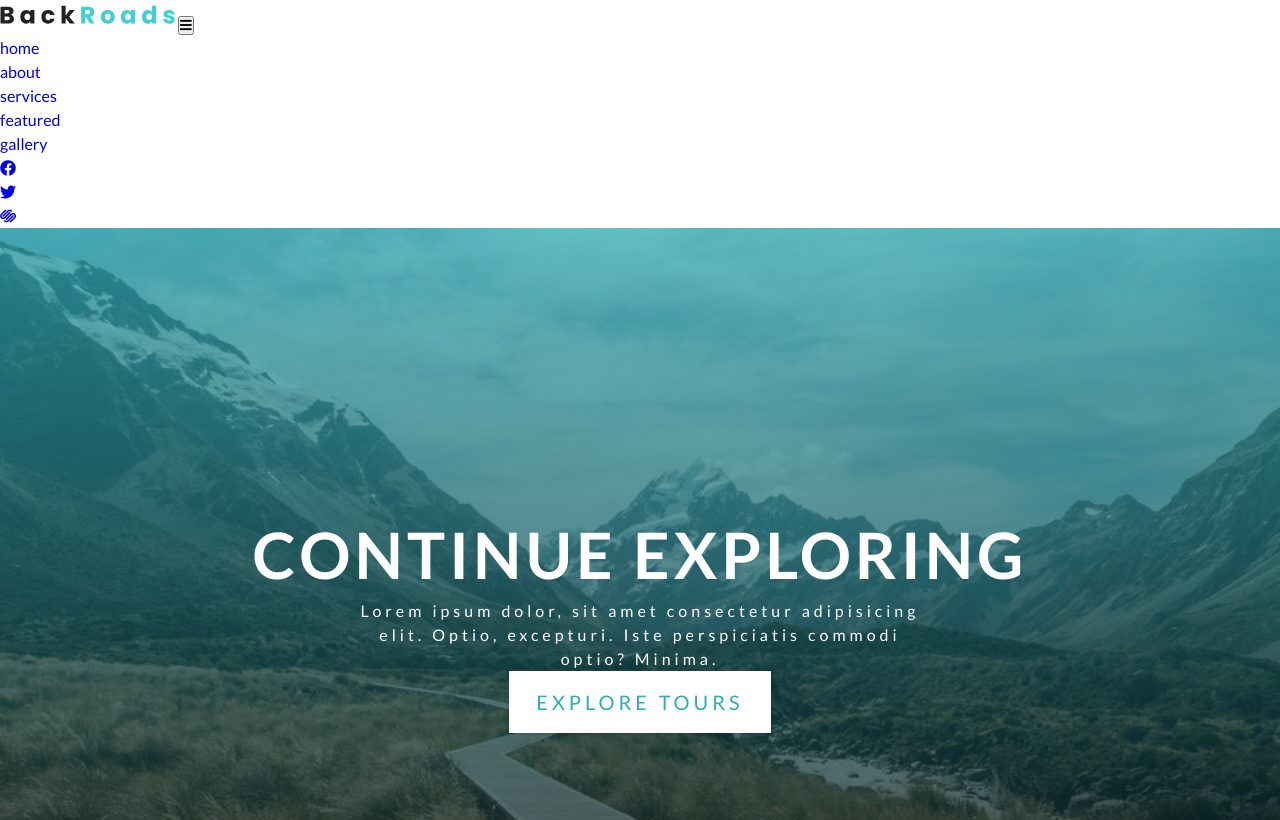
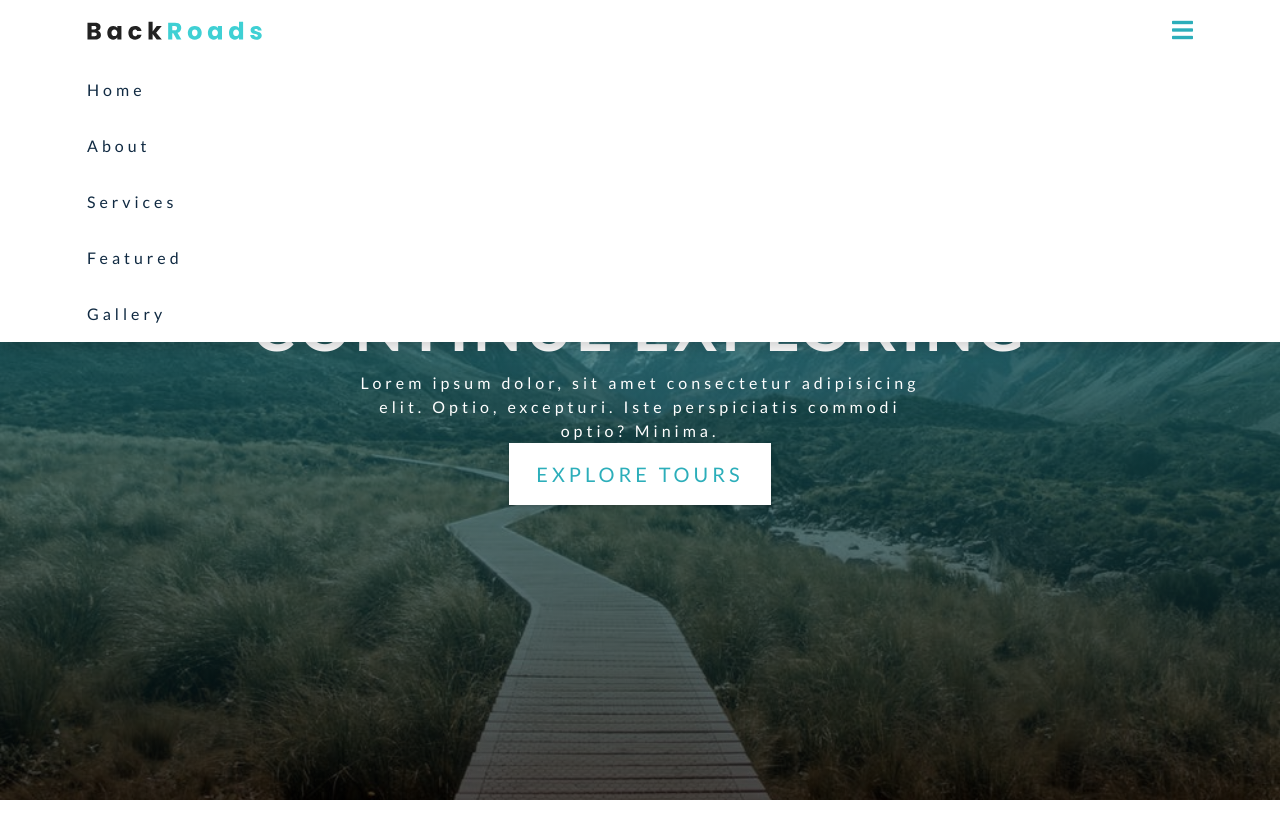
Before and after one commit to MGoss115/Tours_FrontEnd, a plain HTML site: page index.html in a window 1280 px wide. Shown: the top 820 px of the page. Drawn offline with Linux system fonts and the light colour scheme.

Commit message:
styling added to navbar

```diff
--- a/css/styles.css
+++ b/css/styles.css
@@ -174,6 +174,55 @@ p {
 Navbar
 ===============
 */
+.navbar {
+  position: fixed;
+  top: 0;
+  left: 0;
+  width: 100%;
+  background: var(--clr-white);
+  box-shadow: var(--dark-shadow);
+  z-index: 2;
+}
+.nav-icons {
+  display: none;
+}
+.nav-center {
+  width: 100%;
+  max-width: 1170px;
+  margin: 0 auto;
+}
+.nav-header {
+  display: flex;
+  justify-content: space-between;
+  align-items: center;
+  padding: 1rem 2rem;
+}
+.nav-toggle {
+  background: transparent;
+  border: transparent;
+  font-size: 1.5rem;
+  color: var(--clr-primary-5);
+  cursor: pointer;
+  transition: var(--transition);
+}
+.nav-toggle:hover {
+  transform: scale(1.2);
+}
+.nav-link {
+  display: block;
+  padding: 1rem 2rem;
+  text-transform: capitalize;
+  letter-spacing: var(--spacing);
+  transition: var(--transition);
+  color: var(--clr-grey-1);
+  cursor: pointer;
+  font-size: 1rem;
+}
+.nav-link:hover {
+  color: var(--clr-primary-1);
+  background: var(--clr-primary-8);
+  padding-left: 2.25rem;
+}
 /*
 ===============
 Hero
```
